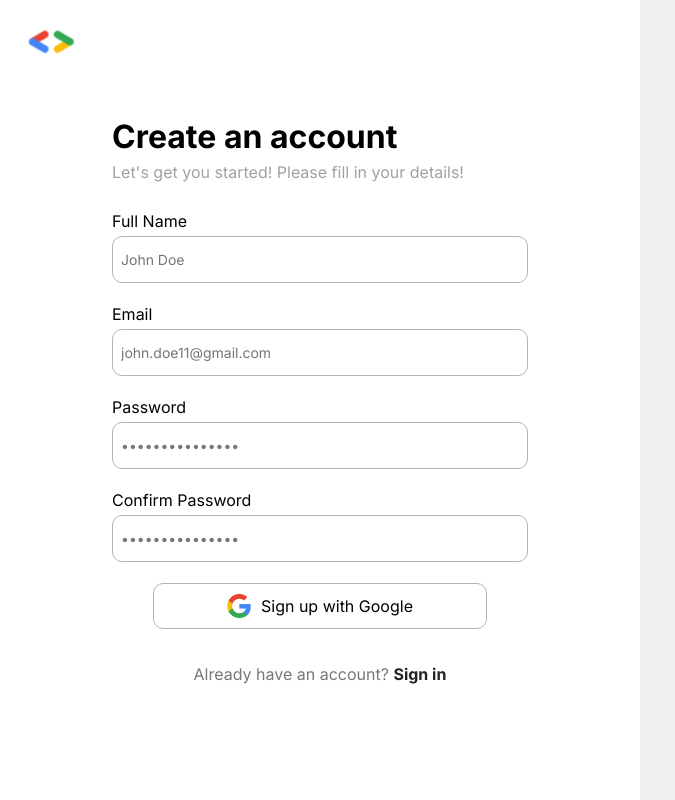
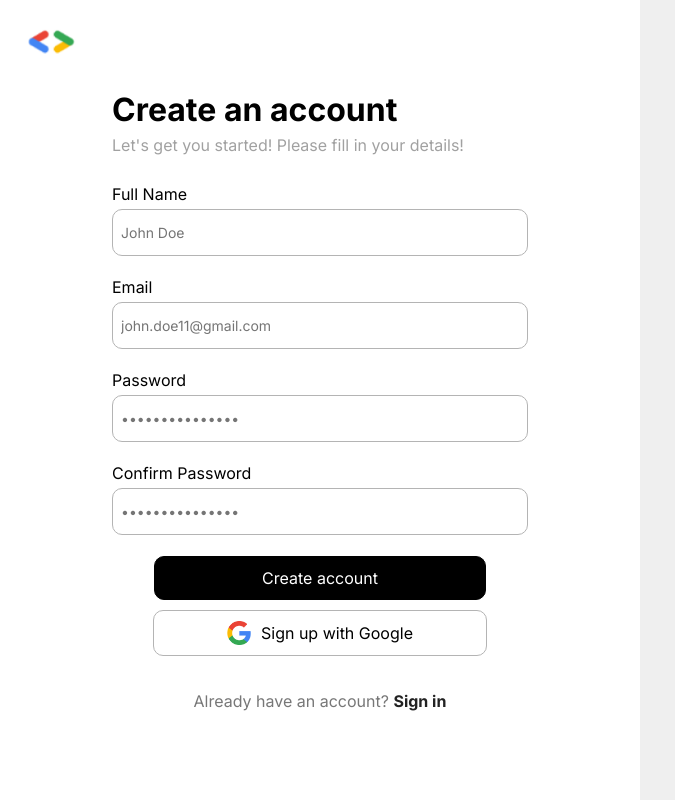
Before and after one commit to Google-Developer-Student-Club-USYD/OSIP, a React (Create React App) app in the folder acarya-app/: page /sign-up in a window 1280 px wide. Shown: the whole page, without its empty margins (0-675 px from the left). Built offline with nearby package versions, Linux system fonts and the light colour scheme.

Commit message:
auth completed

```diff
--- a/acarya-app/src/views/SignIn.js
+++ b/acarya-app/src/views/SignIn.js
@@ -4,7 +4,7 @@ import { Link } from 'react-router-dom';
 import appLogo from '../resources/appLogo.png';
 import googleLogo from '../resources/googleLogo.png';
 import gdscLogo from '../resources/gdscLogo.png';
-import { signInWithGoogle, logInWithEmailAndPassword, sendPasswordReset } from '../firebase';
+import { auth, signInWithGoogle, logInWithEmailAndPassword, sendPasswordReset } from '../firebase';
 
 export const LoginUI = styled.div`
     display: flex;
@@ -146,10 +146,8 @@ const test = () => {
 }
 
 const SignIn = () => {
-    // const [email, setEmail] = useState("");
-    // const [password, setPassword] = useState("");
 
-    const signIn = (event) => {
+    const signIn = async (event) => {
         event.preventDefault();
 
         const elementsArray = [...event.target.elements];
@@ -167,10 +165,10 @@ const SignIn = () => {
             if (data.password === '') throw("Please enter a password")
             if (data.password.length < 8) throw("Your password should be at least 8 characters long")
 
-            logInWithEmailAndPassword(data.email, data.password)
-            .then((response) => {
-                sessionStorage.setItem('Auth Token', response._tokenResponse.refreshToken);
-                sessionStorage.setItem('userId', response.user.uid);
+            await logInWithEmailAndPassword(data.email, data.password)
+            .then(() => {
+                console.log(auth.currentUser.uid);
+                sessionStorage.setItem('userId', auth.currentUser.uid);
                 sessionStorage.setItem('userEmail', data.email);
 
                 window.location.href = "/dashboard";
--- a/acarya-app/src/views/SignUp.js
+++ b/acarya-app/src/views/SignUp.js
@@ -22,7 +22,7 @@ import { Link } from 'react-router-dom';
 import googleLogo from '../resources/googleLogo.png';
 import gdscLogo from '../resources/gdscLogo.png';
 
-import { registerWithEmailAndPassword, signInWithGoogle } from '../firebase';
+import { auth, registerWithEmailAndPassword, signInWithGoogle } from '../firebase';
 
 const fields = [
     {id: 'fname', label: 'Full Name', type: 'text', placeholder: "John Doe"},
@@ -32,14 +32,47 @@ const fields = [
 ];
 
 const SignUp = () => {
-    // const [fname, setFname] = useState("");
-    // const [email, setEmail] = useState("");
-    // const [password, setPassword] = useState("");
+    const signUp = async (event) => {
+        event.preventDefault();
+
+        const elementsArray = [...event.target.elements];
+
+        const data = elementsArray.reduce((acc, element) => {
+            if (element.id) {
+                acc[element.id] = element.value;
+            }
+
+            return acc;
+        }, {});
+
+        try {
+            if (data.email === '') throw("Please enter an email")
+            if (data.password === '') throw("Please enter a password")
+            if (data.password.length < 8) throw("Your password should be at least 8 characters long")
+            if (data.password !== data.confirmPassword) throw("Passwords do not match")
+
+            await registerWithEmailAndPassword(data.fname, data.email, data.password)
+            .then(() => {
+                sessionStorage.setItem('userId', auth.currentUser.uid);
+                sessionStorage.setItem('userEmail', data.email);
+
+                window.location.href = "/dashboard";
+            })
+            .catch((error) => {
+                alert(error.message);
+
+            })
+        }
+        catch (error) {
+            alert(error);
+        }
+
+    }
     return (
         <LoginUI>
             <GDSCLogo src={gdscLogo} />
             <LeftView>
-                <Form>
+                <Form onSubmit={signUp}>
                     <Title>Create an account</Title>
                     <Subtext>Let's get you started! Please fill in your details!</Subtext>
                     {fields.map(field => {
@@ -50,7 +83,7 @@ const SignUp = () => {
                         </Field>)
                     })}
                     <Buttons>
-                        {/* <SignInButton onClick={() => {registerWithEmailAndPassword(fname, email, password)}}>Create account</SignInButton> */}
+                        <SignInButton>Create account</SignInButton>
                         <GoogleSignInButton onClick={signInWithGoogle}><GoogleLogo src={googleLogo}/>Sign up with Google</GoogleSignInButton>
                     </Buttons>
                     <LastLine>Already have an account? <Link style={link} to="/sign-in">Sign in</Link></LastLine>
@@ -61,4 +94,5 @@ const SignUp = () => {
     )
 }
 
+
 export default SignUp;
```
